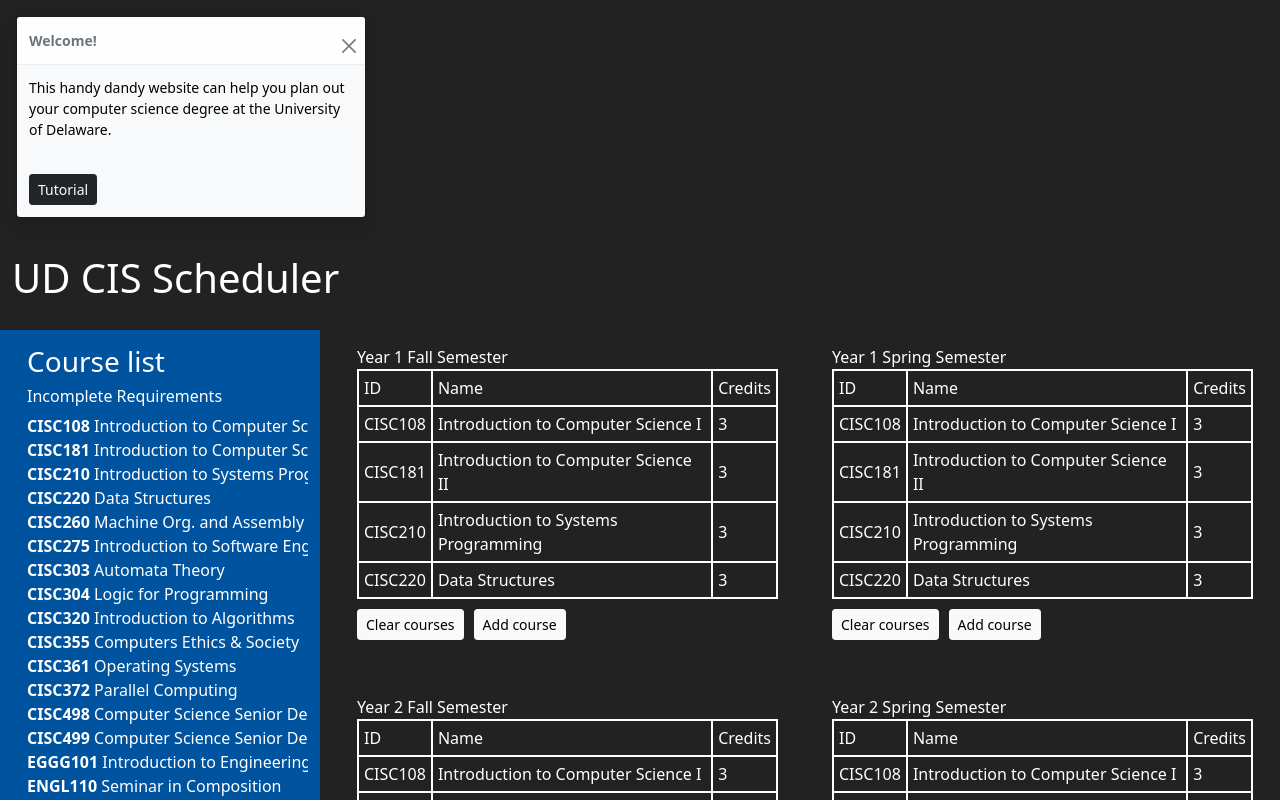
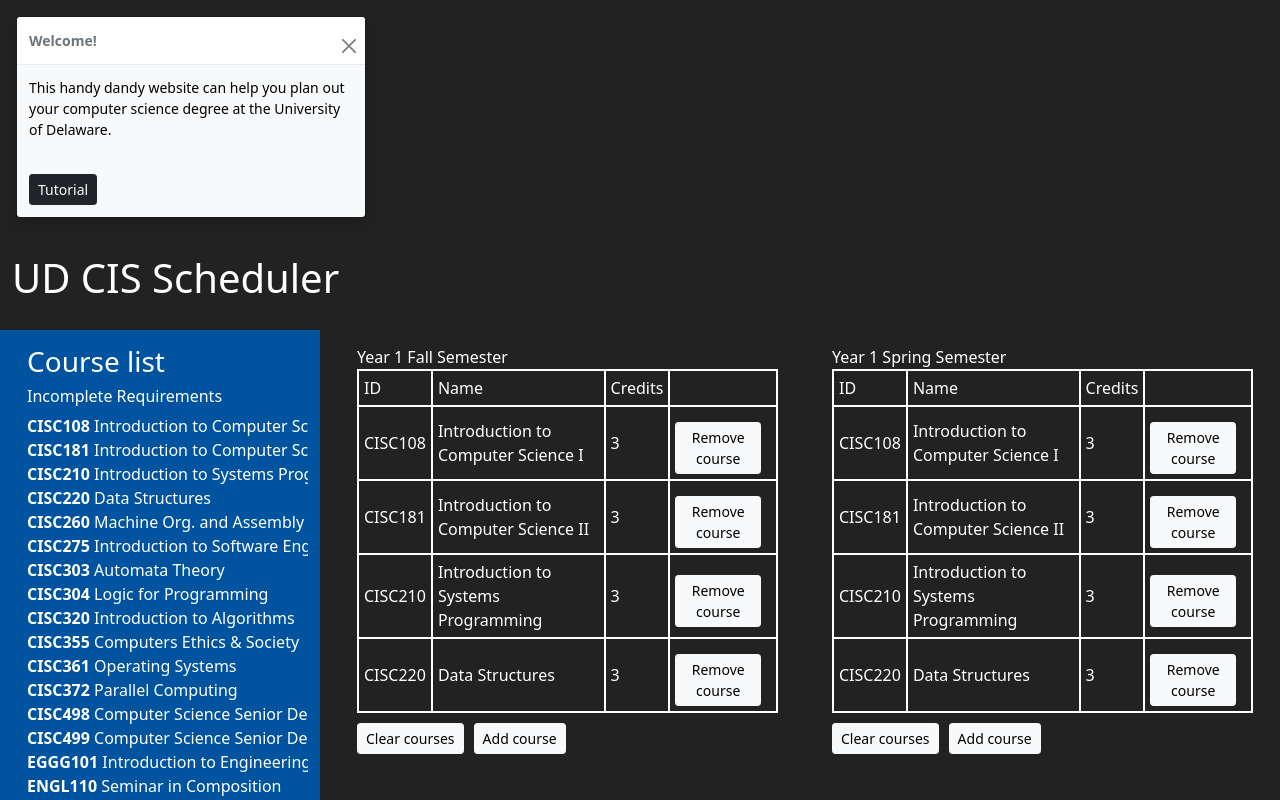
Before and after one commit to mnawar27/ud-cis-scheduler-team-7, a React (Create React App) app: page / in a window 1280 px wide. Shown: the top 800 px of the page. Built offline with nearby package versions, Linux system fonts and the light colour scheme.

Commit message:
added nonfunctinal remove button to table

```diff
--- a/src/Components/Semester.tsx
+++ b/src/Components/Semester.tsx
@@ -18,6 +18,7 @@
                 <td>ID</td>
                 <td>Name</td>
                 <td>Credits</td>
+
             </tr>
             {courses.slice().map((Course,i)=> {
                 return (
@@ -25,6 +26,8 @@
                         <td scope="col">{Course.name}</td>
                         <td scope="col">{Course.description}</td>
                         <td scope="col">{Course.credits}</td>
+                        <td scope="col"><button className="btn btn-light btn-sm">Remove course</button></td>
+
                     </tr>
                 );
             })}
```
